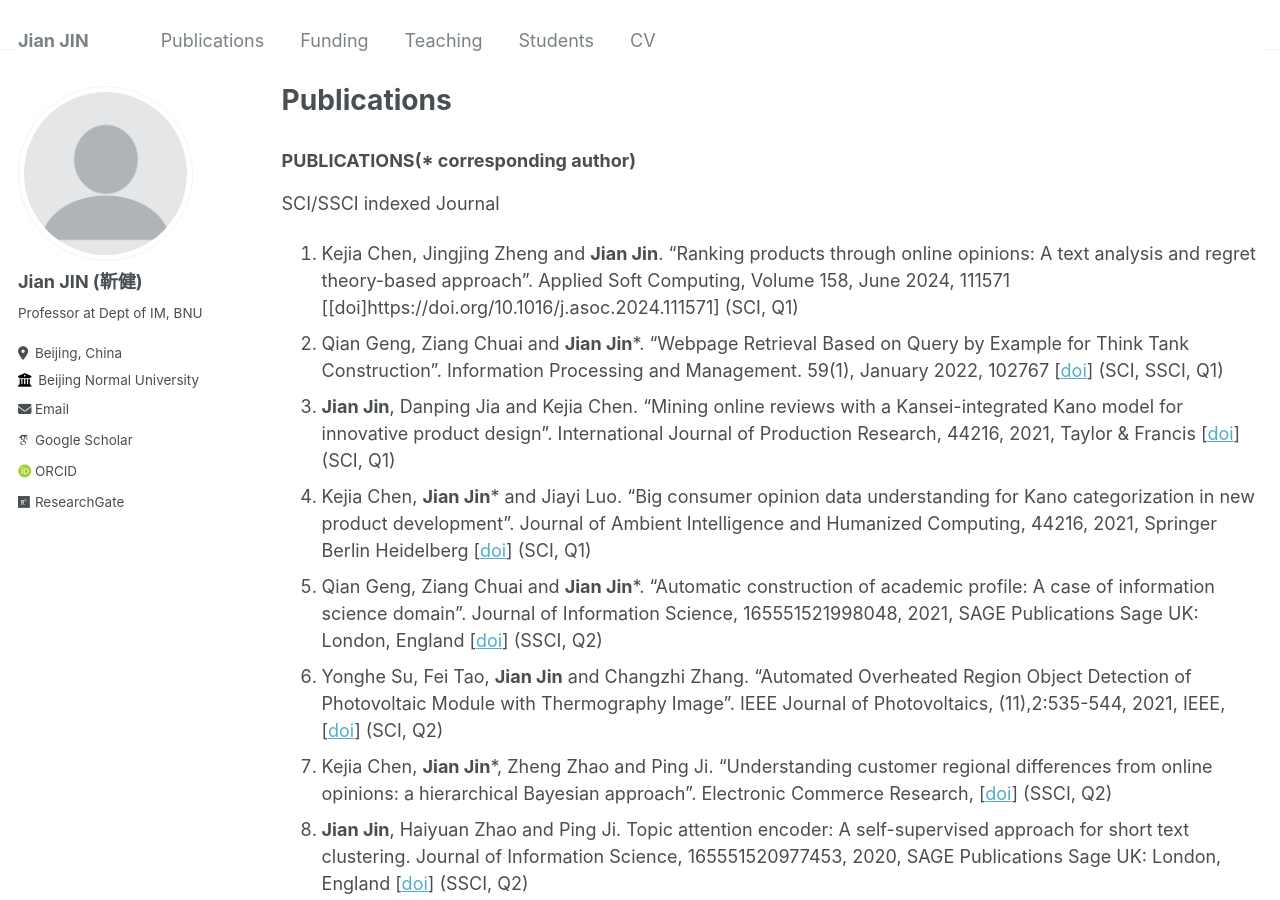
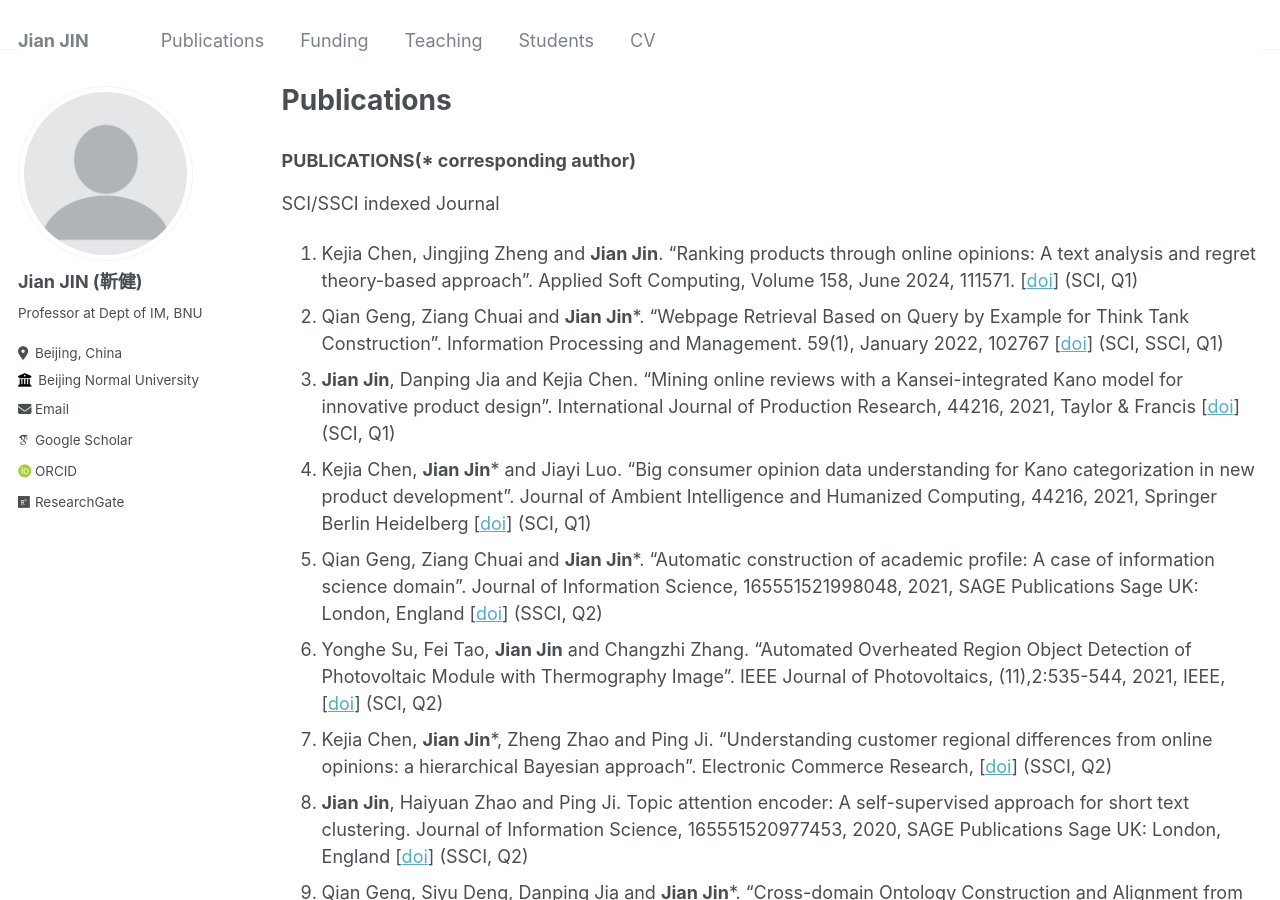
Before and after one commit to xjtujay/xjtujay.github.io, a Jekyll site: the page built from _pages/publications.md, in a window 1280 px wide and 900 px high. Built offline with Jekyll 4.4.1, drawn with Linux system fonts in a browser that asks for light colours; some web fonts are replaced.

Commit message:
Update publications.md

```diff
--- a/_pages/publications.md
+++ b/_pages/publications.md
@@ -6,7 +6,7 @@ author_profile: true
 ---
 ### PUBLICATIONS(* corresponding author)
 SCI/SSCI indexed Journal
-29. Kejia Chen, Jingjing Zheng and **Jian Jin**. "Ranking products through online opinions: A text analysis and regret theory-based approach". Applied Soft Computing, Volume 158, June 2024, 111571 [[doi]https://doi.org/10.1016/j.asoc.2024.111571] (SCI, Q1)
+29. Kejia Chen, Jingjing Zheng and **Jian Jin**. "Ranking products through online opinions: A text analysis and regret theory-based approach". Applied Soft Computing, Volume 158, June 2024, 111571. [[doi](https://doi.org/10.1016/j.asoc.2024.111571)] (SCI, Q1)
 28.	Qian Geng, Ziang Chuai and **Jian Jin***. "Webpage Retrieval Based on Query by Example for Think Tank Construction". Information Processing and Management. 59(1), January 2022, 102767 [[doi](https://doi.org/10.1016/j.ipm.2021.102767)]  (SCI, SSCI, Q1)
 27.	**Jian Jin**, Danping Jia and Kejia Chen. "Mining online reviews with a Kansei-integrated Kano model for innovative product design". International Journal of Production Research, 44216, 2021, Taylor & Francis [[doi](https://doi.org/10.1080/00207543.2021.1949641)] (SCI, Q1)
 26.	Kejia Chen, **Jian Jin*** and Jiayi Luo. "Big consumer opinion data understanding for Kano categorization in new product development". Journal of Ambient Intelligence and Humanized Computing, 44216, 2021, Springer Berlin Heidelberg [[doi](https://doi.org/10.1007/s12652-021-02985-5)] (SCI, Q1)
```
